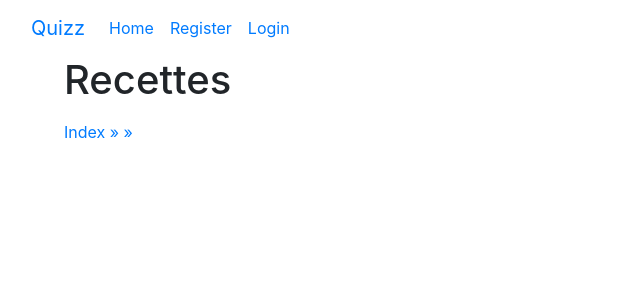
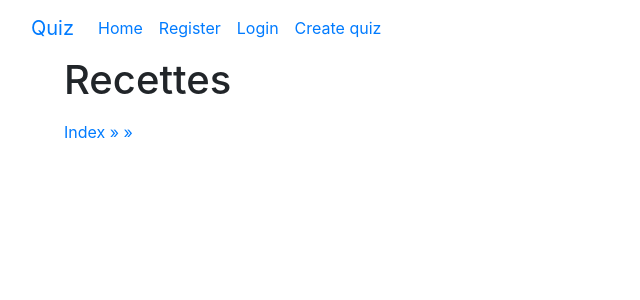
Before and after one commit to angele-DERRIVES/projet_django, a Django app: page /Recipes/list in a window 1280 px wide. Shown: the top 300 px of the page, without its empty margins (0-640 px from the left). Run offline with Django 4.2, Linux system fonts and the light colour scheme; data that the repository does not hold is empty; some libraries are stand-ins or nearby versions.

Commit message:
préparation prochaine modif

```diff
--- a/templates/base.html
+++ b/templates/base.html
@@ -15,7 +15,7 @@
 
 <nav class="navbar navbar-expand-lg bg-body-tertiary">
     <div class="container-fluid">
-        <a class="navbar-brand" href="#">Quizz</a>
+        <a class="navbar-brand" href="#">Quiz</a>
         <button class="navbar-toggler" type="button" data-bs-toggle="collapse" data-bs-target="#navbarNav" aria-controls="navbarNav" aria-expanded="false" aria-label="Toggle navigation">
             <span class="navbar-toggler-icon"></span>
         </button>
@@ -41,6 +41,9 @@
                     <a class="nav-link active" aria-current="page" href="/admin">admin</a>
                     </li>
                 {% endif %}
+                <li class="nav-item">
+                    <a class="nav-link active" aria-current="page" href="#">Create quiz</a>
+                </li>
             </ul>
         </div>
     </div>
```
